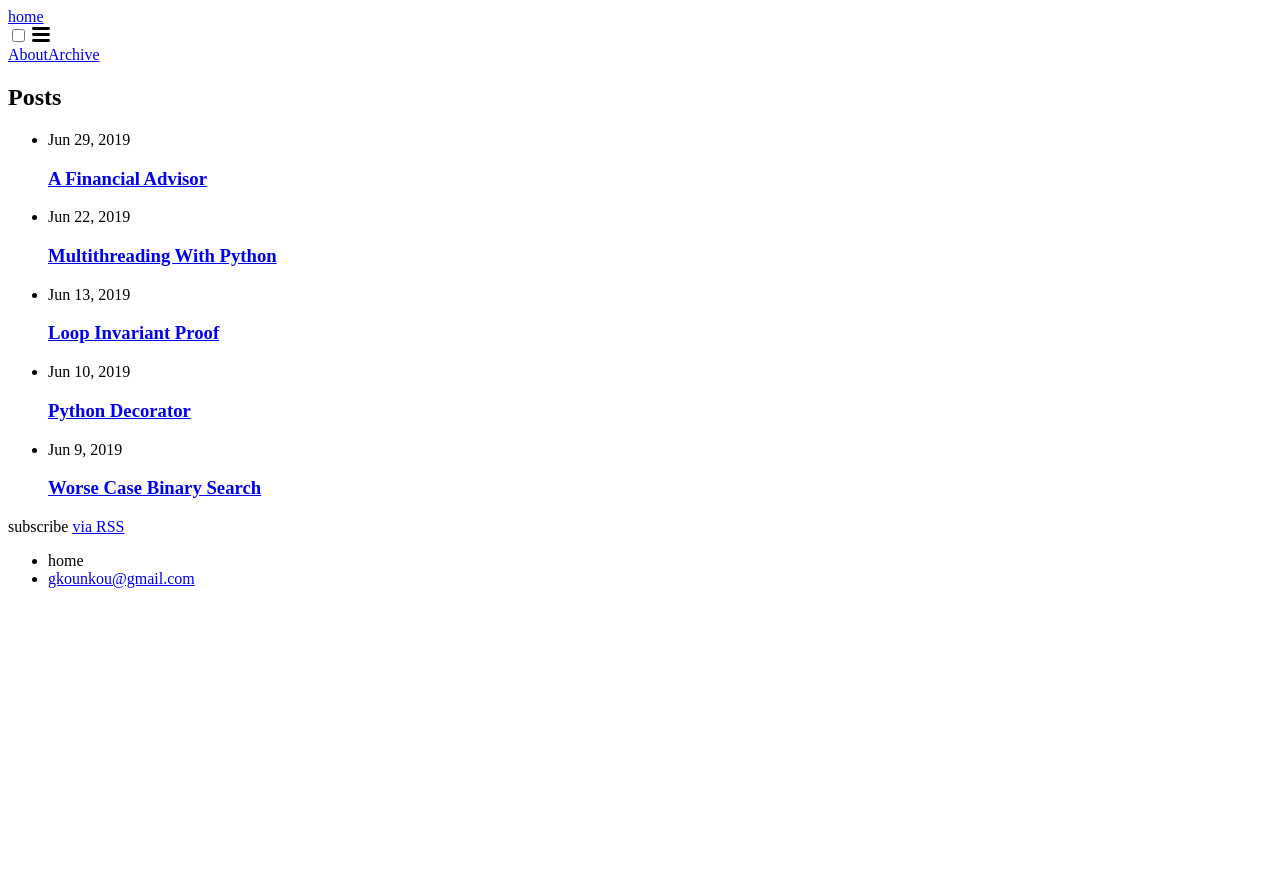
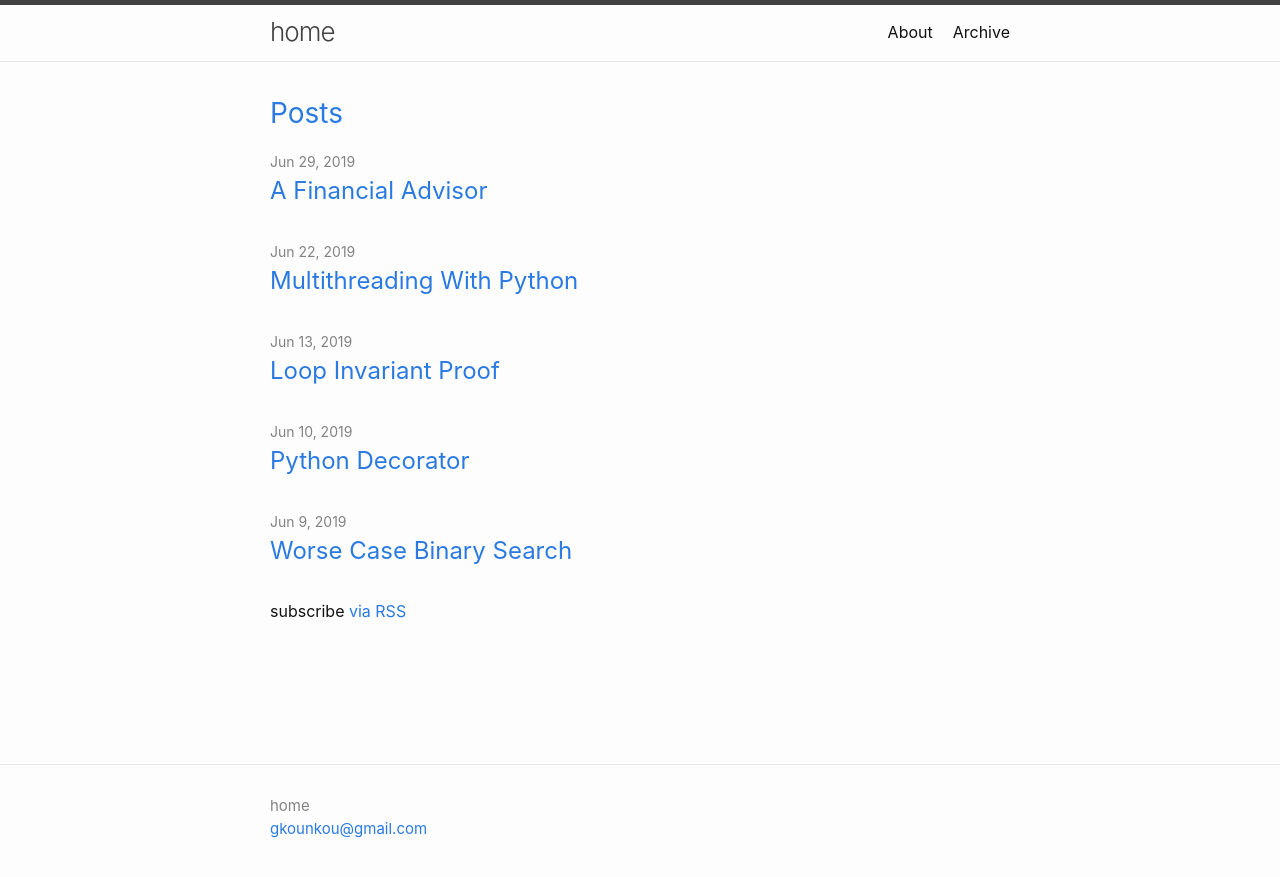
Before and after one commit to kounkou/kounkou.github.io, a Jekyll site: the page built from index.md, in a window 1280 px wide. Shown: the top 877 px of the page. Built offline with Jekyll 4.4.1, drawn with Linux system fonts in a browser that asks for light colours.

Commit message:
Update head.html

```diff
--- a/_includes/head.html
+++ b/_includes/head.html
@@ -2,6 +2,7 @@
   <meta charset="utf-8">
   <meta http-equiv="X-UA-Compatible" content="IE=edge">
   <meta name="viewport" content="width=device-width, initial-scale=1">
+  <link rel="stylesheet" href="{{ "/assets/main.css" | relative_url }}">
   {%- feed_meta -%}
   {%- if jekyll.environment == 'production' and site.google_analytics -%}
     {%- include google-analytics.html -%}
```
